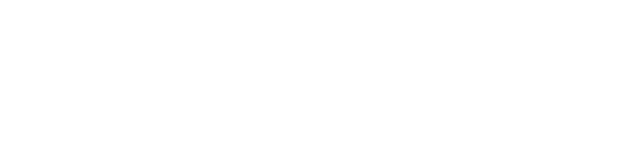
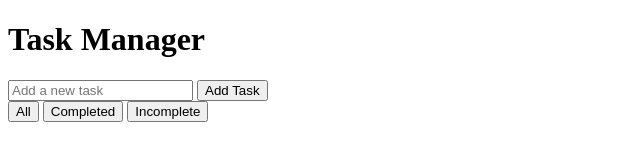
Before and after one commit to naklida172/frontendtask, a plain HTML site: page index.html in a window 1280 px wide. Shown: the whole page, without its empty margins (0-640 px from the left). Drawn offline with Linux system fonts and the light colour scheme.

Commit message:
html origin

```diff
--- a/index.html
+++ b/index.html
@@ -7,6 +7,19 @@
     <link rel="stylesheet" href="styles.css">
 </head>
 <body>
-
+    <div class="container">
+        <h1>Task Manager</h1>
+        <div class="task-input">
+            <input type="text" id="new-task" placeholder="Add a new task">
+            <button onclick="addTask()">Add Task</button>
+        </div>
+        <div class="filter-buttons">
+            <button onclick="filterTasks('all')">All</button>
+            <button onclick="filterTasks('completed')">Completed</button>
+            <button onclick="filterTasks('incomplete')">Incomplete</button>
+        </div>
+        <ul id="task-list"></ul>
+    </div>
+    <script src="script.js"></script>
 </body>
 </html>
```
